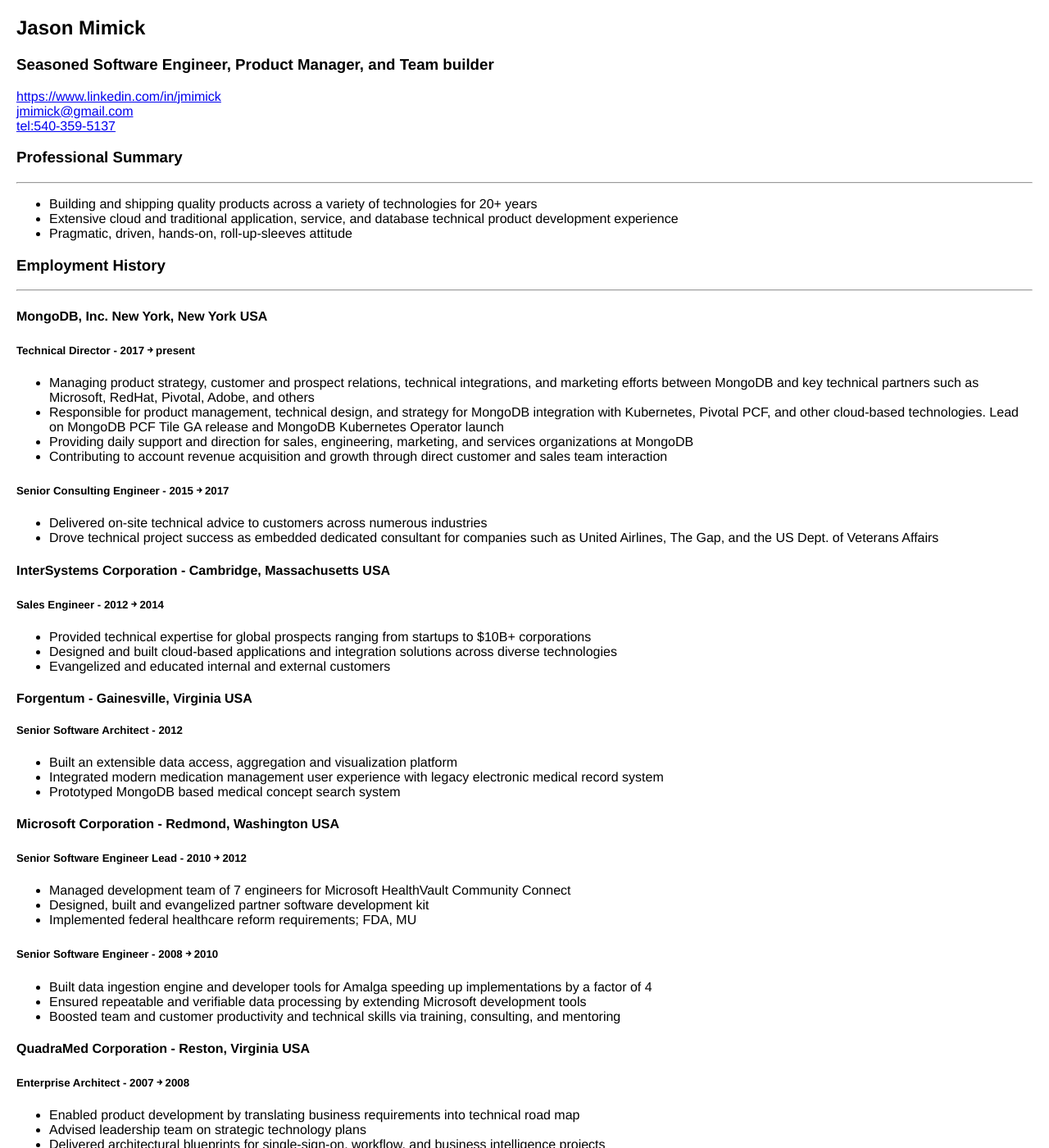
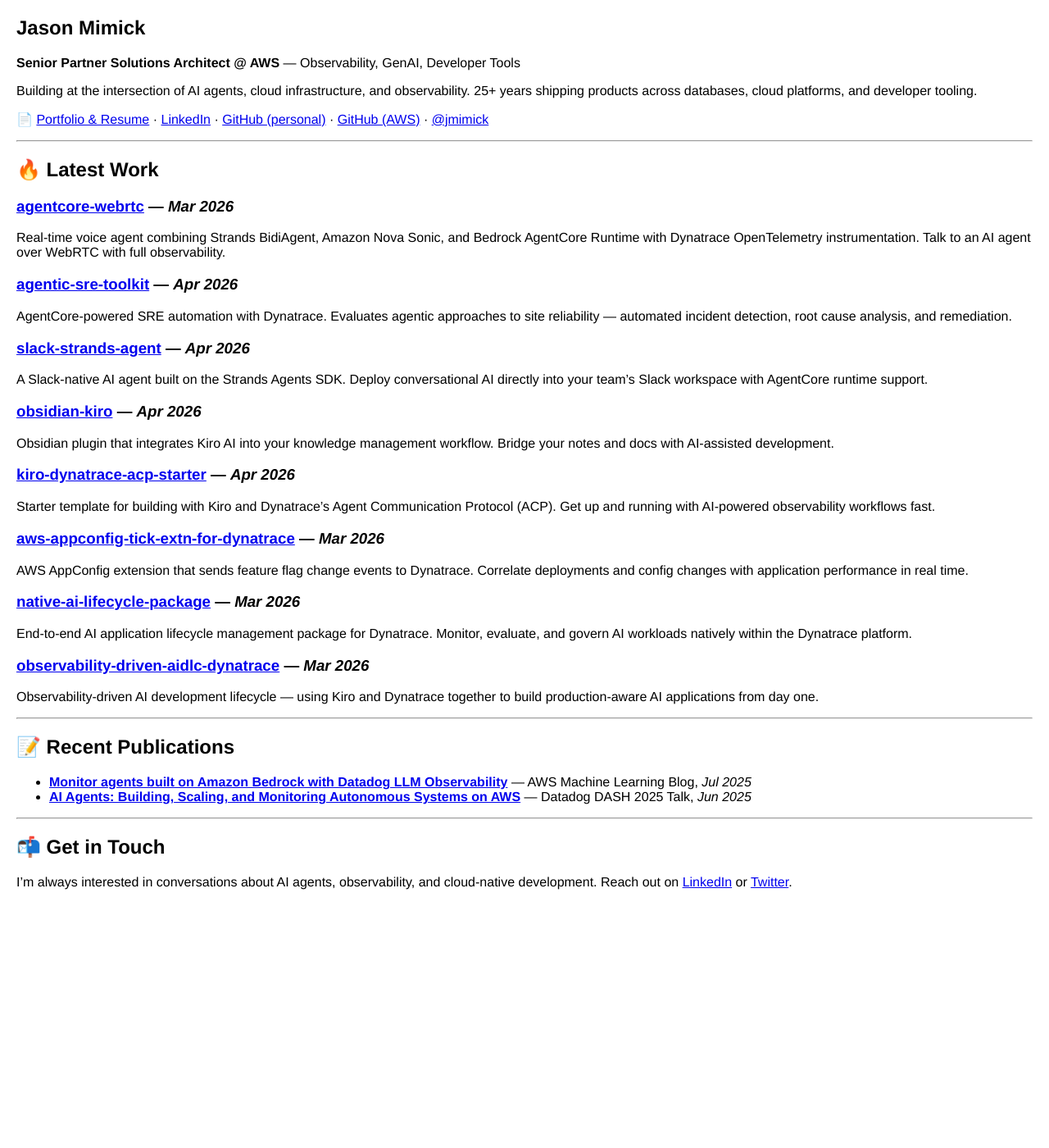
Before and after one commit to jasonmimick/jasonmimick.github.io, a Jekyll site: the page built from index.md, in a window 1280 px wide and 1400 px high. Shown: the whole window at 82% size. Built offline with Jekyll 4.4.1, drawn with Linux system fonts in a browser that asks for light colours; our own code applies the rules of GitHub Pages for plain Markdown files; a script that is not in the unit is left out; the repository's description, which GitHub fills in, is left out; some of the changed text lies outside the part shown.

Commit message:
Refresh landing page: intro, latest repos, publications

```diff
--- a/index.md
+++ b/index.md
@@ -1,188 +1,48 @@
-## Jason Mimick
-### Seasoned Software Engineer, Product Manager, and Team builder
+# Jason Mimick
 
-[https://www.linkedin.com/in/jmimick](https://www.linkedin.com/in/jmimick)
-[jmimick@gmail.com](jmimick@gmail.com)
-[tel:540-359-5137](tel:540-359-5137)
+**Senior Partner Solutions Architect @ AWS** — Observability, GenAI, Developer Tools
 
-### Professional Summary
+Building at the intersection of AI agents, cloud infrastructure, and observability. 25+ years shipping products across databases, cloud platforms, and developer tooling.
+
+📄 [Portfolio & Resume](https://jasonmimick.github.io/portfolio/) · [LinkedIn](https://www.linkedin.com/in/jmimick) · [GitHub (personal)](https://github.com/jasonmimick) · [GitHub (AWS)](https://github.com/jasonmimick-aws) · [@jmimick](https://twitter.com/jmimick)
+
 ---
-* Building and shipping quality products across a variety of technologies for 20+ years
-* Extensive cloud and traditional application, service, and database technical product development experience
-* Pragmatic, driven, hands-on, roll-up-sleeves attitude
 
-### Employment History
+## 🔥 Latest Work
+
+### [agentcore-webrtc](https://github.com/jasonmimick-aws/agentcore-webrtc) — *Mar 2026*
+Real-time voice agent combining Strands BidiAgent, Amazon Nova Sonic, and Bedrock AgentCore Runtime with Dynatrace OpenTelemetry instrumentation. Talk to an AI agent over WebRTC with full observability.
+
+### [agentic-sre-toolkit](https://github.com/jasonmimick-aws/agentic-sre-toolkit) — *Apr 2026*
+AgentCore-powered SRE automation with Dynatrace. Evaluates agentic approaches to site reliability — automated incident detection, root cause analysis, and remediation.
+
+### [slack-strands-agent](https://github.com/jasonmimick-aws/slack-strands-agent) — *Apr 2026*
+A Slack-native AI agent built on the Strands Agents SDK. Deploy conversational AI directly into your team's Slack workspace with AgentCore runtime support.
+
+### [obsidian-kiro](https://github.com/jasonmimick-aws/obsidian-kiro) — *Apr 2026*
+Obsidian plugin that integrates Kiro AI into your knowledge management workflow. Bridge your notes and docs with AI-assisted development.
+
+### [kiro-dynatrace-acp-starter](https://github.com/jasonmimick-aws/kiro-dynatrace-acp-starter) — *Apr 2026*
+Starter template for building with Kiro and Dynatrace's Agent Communication Protocol (ACP). Get up and running with AI-powered observability workflows fast.
+
+### [aws-appconfig-tick-extn-for-dynatrace](https://github.com/jasonmimick-aws/aws-appconfig-tick-extn-for-dynatrace) — *Mar 2026*
+AWS AppConfig extension that sends feature flag change events to Dynatrace. Correlate deployments and config changes with application performance in real time.
+
+### [native-ai-lifecycle-package](https://github.com/jasonmimick-aws/native-ai-lifecycle-package) — *Mar 2026*
+End-to-end AI application lifecycle management package for Dynatrace. Monitor, evaluate, and govern AI workloads natively within the Dynatrace platform.
+
+### [observability-driven-aidlc-dynatrace](https://github.com/jasonmimick-aws/observability-driven-aidlc-dynatrace) — *Mar 2026*
+Observability-driven AI development lifecycle — using Kiro and Dynatrace together to build production-aware AI applications from day one.
+
 ---
-#### MongoDB, Inc. New York, New York USA
-##### Technical Director - 2017 ￫ present
 
+## 📝 Recent Publications
 
-* Managing product strategy, customer and prospect relations, technical integrations, and marketing efforts           between MongoDB and key technical partners such as Microsoft, RedHat, Pivotal, Adobe, and others
-* Responsible for product management, technical design, and strategy for MongoDB integration with Kubernetes, Pivotal PCF, and other cloud-based technologies. Lead on MongoDB PCF Tile GA release and MongoDB Kubernetes Operator launch
-* Providing daily support and direction for sales, engineering, marketing, and services organizations at MongoDB
-* Contributing to account revenue acquisition and growth through direct customer and sales team interaction
+- **[Monitor agents built on Amazon Bedrock with Datadog LLM Observability](https://aws.amazon.com/blogs/machine-learning/monitor-agents-built-on-amazon-bedrock-with-datadog-llm-observability/)** — AWS Machine Learning Blog, *Jul 2025*
+- **[AI Agents: Building, Scaling, and Monitoring Autonomous Systems on AWS](https://dash.datadoghq.com/2025/speakers/jason-mimick)** — Datadog DASH 2025 Talk, *Jun 2025*
 
-##### Senior Consulting Engineer - 2015 ￫ 2017
+---
 
-* Delivered on-site technical advice to customers across numerous industries
-* Drove technical project success as embedded dedicated consultant for companies such as United Airlines, The Gap, and the US Dept. of Veterans Affairs
+## 📬 Get in Touch
 
-#### InterSystems Corporation - Cambridge, Massachusetts USA
-##### Sales Engineer - 2012 ￫ 2014
-
-* Provided technical expertise for global prospects ranging from startups to $10B+ corporations
-* Designed and built cloud-based applications and integration solutions across diverse technologies
-* Evangelized and educated internal and external customers
-
-#### Forgentum - Gainesville, Virginia USA
-#####  Senior Software Architect - 2012
-
-* Built an extensible data access, aggregation and visualization platform
-* Integrated modern medication management user experience with legacy electronic medical record system
-* Prototyped MongoDB based medical concept search system
-
-#### Microsoft Corporation - Redmond, Washington USA
-##### Senior Software Engineer Lead - 2010 ￫ 2012
-
-* Managed development team of 7 engineers for Microsoft HealthVault Community Connect
-* Designed, built and evangelized partner software development kit
-* Implemented federal healthcare reform requirements; FDA, MU
-
-
-##### Senior Software Engineer - 2008 ￫ 2010
-* Built data ingestion engine and developer tools for Amalga speeding up implementations by a factor of 4
-* Ensured repeatable and verifiable data processing by extending Microsoft development tools
-* Boosted team and customer productivity and technical skills via training, consulting, and mentoring
-
-
-#### QuadraMed Corporation - Reston, Virginia USA
-##### Enterprise Architect - 2007 ￫ 2008
-* Enabled product development by translating business requirements into technical road map
-* Advised leadership team on strategic technology plans
-* Delivered architectural blueprints for single-sign-on, workflow, and business intelligence projects
-
-
-##### Director Product Development - 2005 ￫ 2007
-* Utilized agile methods to manage team of 17 designers, engineers, testers, and writers
-* Delivered multiple releases of application development platform, person indexing system, workflow solution, front-end gui, and content management products
-* Accountable to entire organization for application development platform support
-
-##### Principal Software Engineer/Team Lead - 2002 ￫ 2005
-
-* Developed hospital consumer web portal applications
-* Designed and built Java HL7 enterprise messaging system
-* Integrated biometric and LDAP authentication systems into existing products
-
-##### Programmer/Analyst II - 2000 ￫ 2002
-* HL7 CCOW enabled products and developed bi-directional HL7 interfaces
-* Conducted training courses on proprietary 4GL programming language increasing development productivity
-
-
-#### University of Memphis - Memphis, Tennessee USA
-##### Graduate Teaching Fellow  - 1999 ￫ 2000
-* Lectured university algebra, calculus, and discrete mathematics courses
-
-#### IDX Systems Corporation - Burlington, Vermont USA
-##### Software Engineer - 1998 ￫ 2000
-* Designed and coded Mumps database scripts and HL7 interfaces for several IDX clients
-
-### Speaking Engangements, Blog & Webinars
----
-* MongoDB.local "MongoDB Ops Manager and Kubernetes" Chicago, Austin, DC, Sept-Oct 2018
-* MongoDB World [Deploying MongoDB Enterprise on Red Hat OpenShift](https://www.slideshare.net/mongodb/mongodb-world-2018-partner-talk-red-hat-deploying-to-enterprise-kubernetes) NYC June 2018
-* Chicago Kubernetes Meetup [MongoDB Enterprise on Kubernetes](https://www.meetup.com/Chicago-Kubernetes/events/251025338/), May 2018
-* Pivotal Webinar [How to overcome data challenges when refactoring monoliths to microservices](https://content.pivotal.io/slides/how-to-overcome-data-challenges-when-refactoring-monoliths-to-microservices), Feb 2018
-* Red Hat blog [Mongodb Enterprise Running on OpenShift](https://blog.openshift.com/dev-preview-mongodb-enterprise-running-on-openshift/), Feb 2018
-* Pivotal SpringOne [Beyond rapid development](https://content.pivotal.io/springone-platform-2017/beyond-rapid-development-jason-mimick), San Francisco Dec 2017
-* MongoDB World, New York June 2015
-* InterSystems Global Summit 2013
-* Microsoft Health Vault Commuity Connect, Chicago April 2011
-* QuadraMed User Groups 2002-2010
-
-### Technical Skills
-<table id="skills" style="tr.td.width=100;tr.td.height=50">
- <tr>
-  <td>
-    <img alt="MongoDB" width="150" height="50" src="images/mongodb.jpg"/>
-  </td>
-  <td>
-   <img alt="Kubernetes" src="images/k8s.png"/>
-  </td>
- <td>
-   <img alt="JSON" src="images/json-logo.png"/>
-  </td>
- </tr>
- <tr>
-  <td>
-    <img alt="AWS" src="images/aws.png"/>
-  </td>
-  <td>
-   <img alt="Google Clound Platform" src="images/gcp.png"/>
-  </td>
-  <td>
-   <img alt="Microsoft Azure" src="images/azure.png"/>
-  </td>
- </tr>
-<tr>
-  <td>
-    <img alt="Red Hat OpenShift" src="images/openshift.png"/>
-  </td>
-  <td>
-    <img alt="Pivotal Cloud Foundry" src="images/pcf.png"/>
-  </td>
-  <td>
-    <img alt="Linux" src="images/linux.jpeg"/>
-  </td>
- </tr>
- <tr>
-  <td>
-    <img alt="Microsoft Windows" src="images/windows.png"/>
-  </td>
-  <td>
-    <img alt="Docker" src="images/docker.png"/>
-  </td>
-  <td>
-    <img alt="lxd" src="images/lxd.png"/>
-  </td>
- </tr>
- <tr>
-  <td>
-    <img alt="Bash" src="images/bash.png"/>
-  </td>
-  <td>
-    <img alt="GitHub" src="images/github.png"/>
-  </td>
-  <td>
-    <img alt="HTTP" src="images/http.png"/>
-  </td>
- </tr>
- <tr>
-  <td>
-    <img alt="HTML" src="images/html.png"/>
-  </td>
-  <td>
-    <img alt="InterSystems" src="images/intersystems.png"/>
-  </td>
-  <td>
-    <img alt="HL7" src="images/hl7.png"/>
-  </td>
- </tr>
-
-</table>
-
-### Education
----
-* University of Vermont MS Mathematics 1998
-** Master's Thesis: Ranking Partially Ordered Sets
-** Graduate Teaching Fellow - Algebra, Calculus, and Discrete Mathematics
-* University of Nebraska BS Mathematics 1996
-
-
-### Patents
----
-* SERVICEABILITY AND CONFIGURATION MANAGEMENT United States 20100299653
-
-
-### Personal Interests
----
-Family, Guitar & Mandolin (Bluegrass), Travelling, Running, Hiking, Cooking, Math, College Football
+I'm always interested in conversations about AI agents, observability, and cloud-native development. Reach out on [LinkedIn](https://www.linkedin.com/in/jmimick) or [Twitter](https://twitter.com/jmimick).
```
